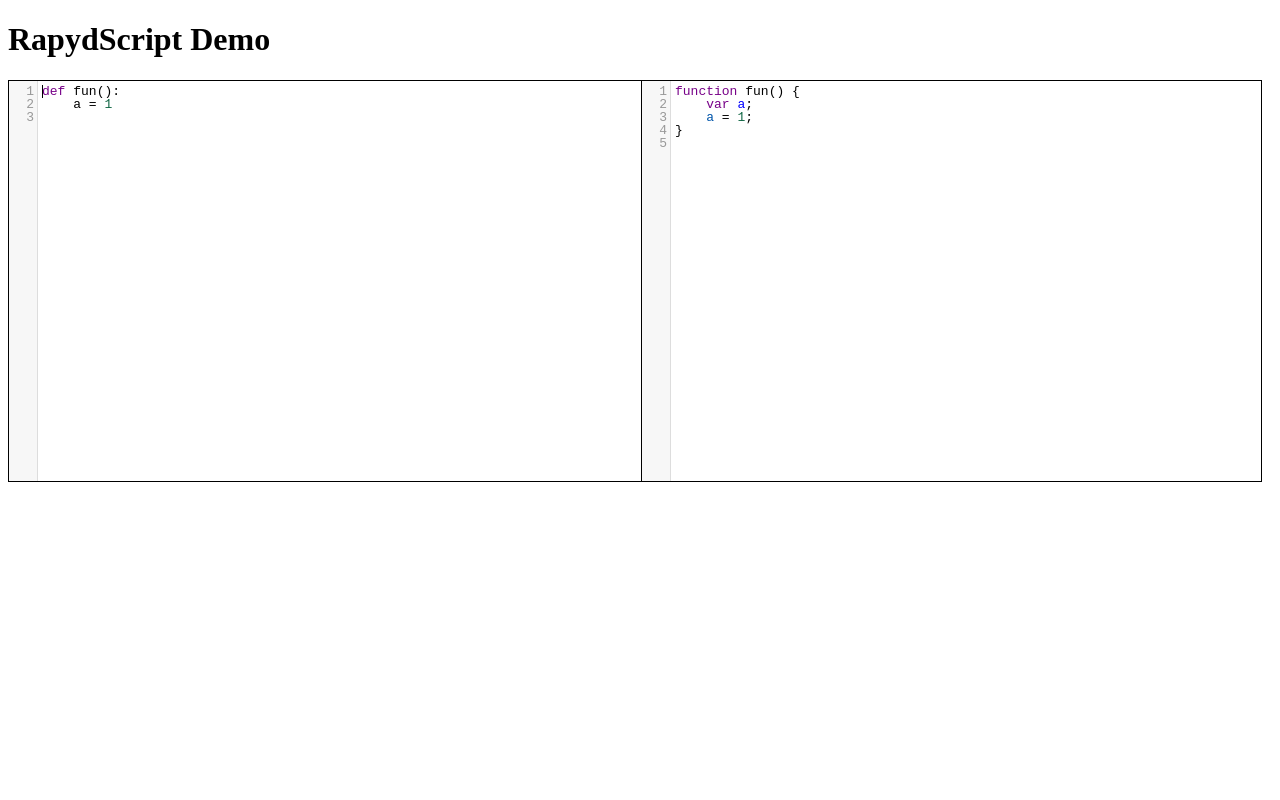
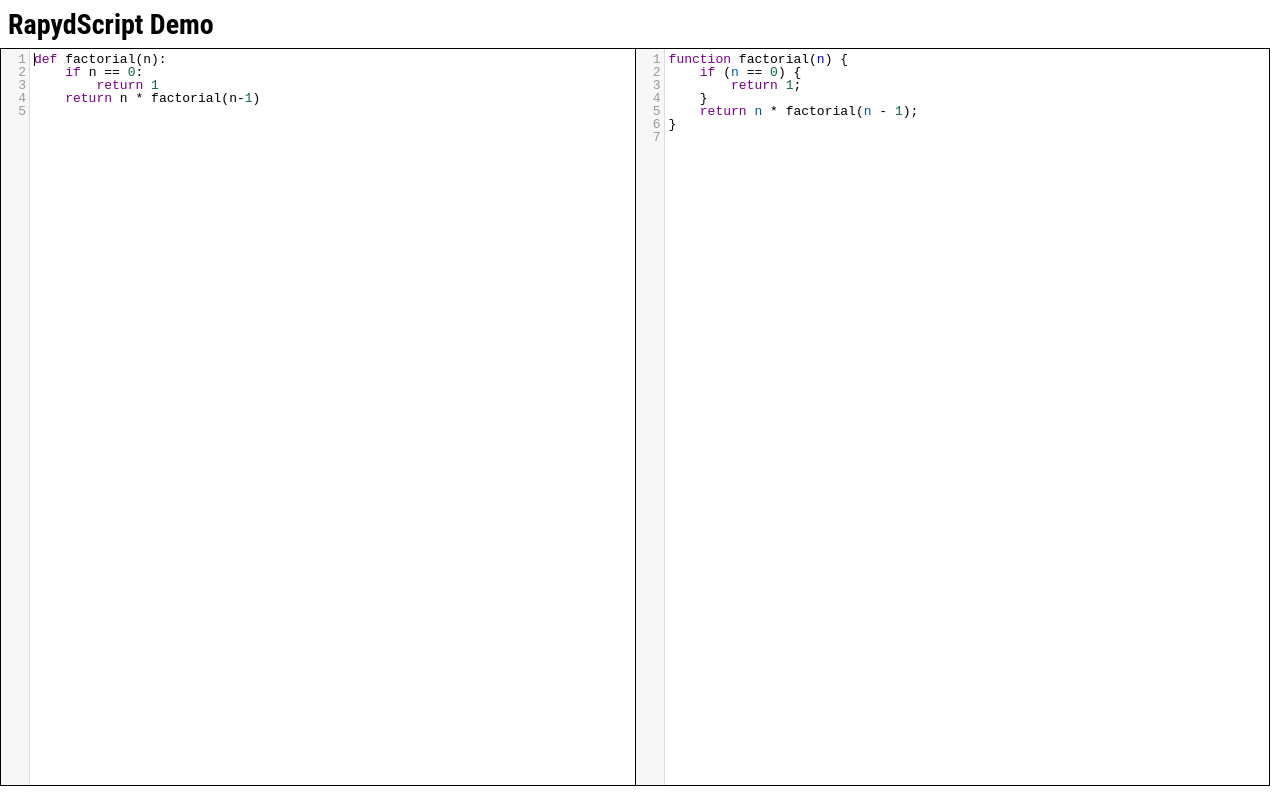
Before and after one commit to charleslaw/rapydscript_online, a plain HTML site: page index.html in a window 1280 px wide. Drawn offline with Linux system fonts and the light colour scheme.

Commit message:
polish styling a bit

```diff
--- a/index.html
+++ b/index.html
@@ -10,16 +10,25 @@
     <style type=text/css>
       .CodeMirror {
         border: 1px solid black;
-        height: 400px;
-      }
-      .cm-s-input {
+        height: 100%;
+        width: 49.5%;
         float: left;
-        width: 50%;
       }
       .cm-s-output {
-        width: 49%;
-        float: left;
-        border-left: 0px;
+        border-left: 1px;
+      }
+      .title {
+        font-size: 1.75em;
+        font-family: 'Roboto Condensed', arial, sans-serif;
+        font-weight: bold;
+        height: 3em;
+      }
+      .page {
+        position: absolute;
+        top: 3em;
+        left: 0;
+        right: 0;
+        bottom: 1em;
       }
     </style>
     <script type="text/javascript" src="rapydscript/utils.js"></script>
@@ -29,13 +38,16 @@
     <script type="text/javascript" src="rapydscript/parse.js"></script>
   </head>
   <body>
-    <h1>RapydScript Demo</h1>
+    <div class="title">RapydScript Demo</div>
+    <div class="page">
 <textarea id=code name=code>
-def fun():
-    a = 1
+def factorial(n):
+    if n == 0:
+        return 1
+    return n * factorial(n-1)
 </textarea>
-    <textarea class=output id=preview></textarea>
-
+      <textarea class=output id=preview></textarea>
+    </div>
 
     <script>
       var delay;
@@ -45,7 +57,6 @@ def fun():
         indentUnit: 4,
         lineNumbers: true,
         autofocus: true,
-        theme: "default input"
       });
       var preview = CodeMirror.fromTextArea(document.getElementById('preview'), {
         mode: 'text/javascript',
```
